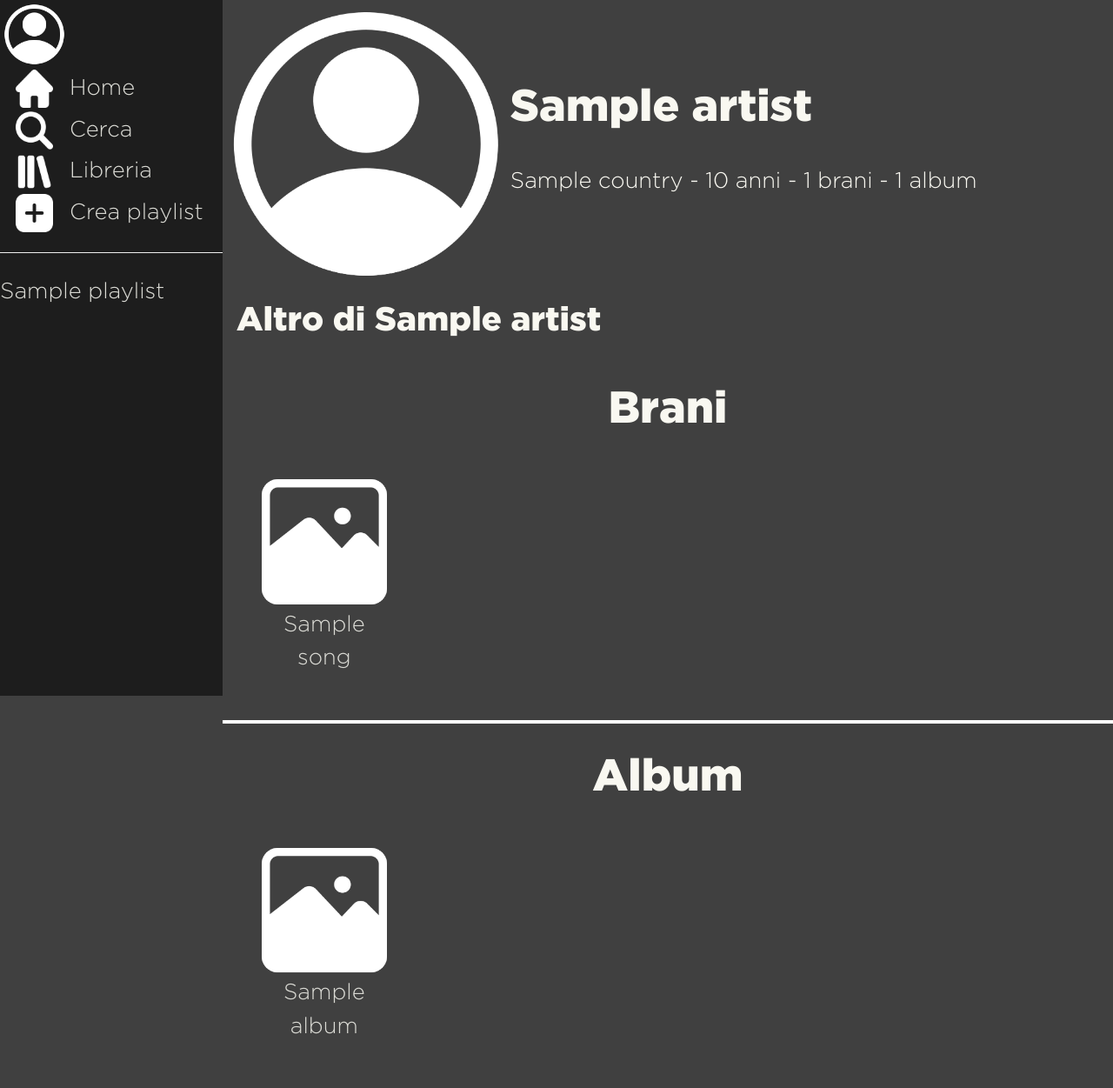
After one commit to Martino-Pistellato/Spotifake, a Python web app: template blueprints/artist/templates/show_artist.html in a window 1280 px wide. The commit adds this page. Shown: the whole page at 87% size. Run offline with Jinja, Linux system fonts and the light colour scheme; the template is opened without the code that fills it: most values are stand-ins (such as "Sample title", 1, 10 or a date in 2020).

```diff
--- a/blueprints/__init__.py
+++ b/blueprints/__init__.py
@@ -30,6 +30,7 @@ def create_app():
         from .lib import routes
         from .stats import routes
         from .song import routes
+        from .artist import routes
 
         # Register Blueprints
         app.register_blueprint(home.routes.home_bp)
@@ -41,6 +42,7 @@ def create_app():
         app.register_blueprint(lib.routes.library_bp)
         app.register_blueprint(stats.routes.stats_bp)
         app.register_blueprint(song.routes.song_bp)
+        app.register_blueprint(artist.routes.artist_bp)
 
         # Create Database
         db.create_all()
--- a/blueprints/album/routes.py
+++ b/blueprints/album/routes.py
@@ -152,10 +152,11 @@ def edit_album(album_id):
         else:
             restriction = False
 
+        at = album.Duration
+        start = datetime.datetime(10,10,10, hour=at.hour, minute=at.minute, second=at.second)
+
         if(album.Is_Restricted == True and restriction==False):
             songs = session.query(Songs).filter(Songs.Id.in_(session.query(AlbumsSongs.song_id).filter(AlbumsSongs.album_id==album_id)), Songs.Is_Restricted==True)
-            at = album.Duration
-            start = datetime.datetime(10,10,10, hour=at.hour, minute=at.minute, second=at.second)
             for s in songs:
                 st = s.Duration
                 minus = datetime.timedelta(seconds=st.second, minutes=st.minute, hours=st.hour)
--- a/blueprints/album/templates/show_album.html
+++ b/blueprints/album/templates/show_album.html
@@ -10,7 +10,7 @@
     <td>
       <h1>{{album.Name}}</h1>
       <p>
-        {{artist_name}} - {{n_songs}} - {{album.Duration}} - {{album.N_Likes}}
+        <a href="{{url_for('artist_bp.show_artist', artist_email=album.Artist)}}">{{artist_name}}</a> - {{n_songs}} brani - {{album.Duration}} - {{album.N_Likes}} like
       </p>
       {% if user.Profile=="Artist" and user.Email==album.Artist %}
         <a href="{{url_for('album_bp.show_songs_addable_album',album_id=album.Id)}}">
--- a/blueprints/album/templates/show_my_albums.html
+++ b/blueprints/album/templates/show_my_albums.html
@@ -9,7 +9,7 @@
                 <figure style="display:inline-block; width:15%;">
                     <a href="{{url_for('album_bp.show_album', album_id=a.Id, artist=a.Artist)}}"><img src="static\img\gallery.png" style="width:100%;"></a>
                     <figcaption style="text-align:center;">
-                        {{a.Name}}
+                        <span  style="display:inline-block; white-space: nowrap; overflow: hidden; text-overflow: ellipsis; max-width: 6ch;">{{a.Name}}</span>
                     </figcaption>
                     <figcaption style="text-align:center;">
                         <a href="{{url_for('album_bp.delete_album', album_id=a.Id)}}">
--- /dev/null
+++ b/blueprints/artist/templates/show_artist.html
@@ -0,0 +1,50 @@
+{% extends 'layout.html' %}
+
+{% block content %}
+
+<table>
+  <tr>
+    <td style="width:32%;">
+      <img src="..\..\static\img\profile.png" style="width:100%;">
+    </td>
+    <td>
+      <h1>{{artist.Name}}</h1>
+      <p>
+        {{artist.Country}} - {{age}} anni - {{n_songs}} brani - {{n_albums}} album
+      </p>
+    </td>
+  </tr>
+</table>
+
+<div class="w3-container"> <h2> Altro di {{artist.Name}} </h2> </div>
+<dl>
+    <h1 style="text-align: center;"> Brani </h1>
+    {% for s in songs %}
+    <dt style="display:inline;">
+      <a href="{{ url_for('song_bp.show_song',song_id=s.Id)}}">
+        <figure style="display:inline-block; width:15%;">
+          <img src="..\..\static\img\gallery.png" style="width:100%;">
+          <figcaption style="text-align:center;"> {{s.Name}} </figcaption>
+        </figure>
+      </a>
+    </dt>
+    {% endfor %}
+
+</dl>
+<hr style="height:0.3vw;border-width:0; background-color: white;">
+<dl>
+    <h1 style="text-align: center;"> Album </h1>
+    {% for a in albums %}
+    <dt style="display:inline;">
+      <a href="{{ url_for('album_bp.show_album',album_id=a.Id, artist=a.Artist)}}">
+        <figure style="display:inline-block; width:15%;">
+          <img src="..\..\static\img\gallery.png" style="width:100%;">
+          <figcaption style="text-align:center;"> {{a.Name}} </figcaption>
+        </figure>
+      </a>
+    </dt>
+    {% endfor %}
+
+</dl>
+
+{% endblock %}
--- a/blueprints/find/routes.py
+++ b/blueprints/find/routes.py
@@ -40,7 +40,7 @@ def find():
         else:
             like = True
         artist = session.query(Users).filter(Users.Email == s.Artist).first()
-        lst_s.append([s.Name, s.Duration, artist.Name, s.Id, like])
+        lst_s.append([s.Name, s.Duration, artist.Name, s.Id, like, artist.Email])
 
     for a in albums:
         if session.query(Users_liked_Albums).filter(Users_liked_Albums.album_id==a.Id, Users_liked_Albums.user_email==current_user.Email).first() is None:
--- a/blueprints/find/templates/find.html
+++ b/blueprints/find/templates/find.html
@@ -12,7 +12,7 @@
     {% for s in songs %}
         <div>
             <dt style="display: inline">
-                <img src="static\img\gallery.png" style="width:3%;"> <a href="{{url_for('song_bp.show_song',song_id=s[3])}}">{{s[0]}}</a> - {{s[1]}} - {{s[2]}}
+                <img src="static\img\gallery.png" style="width:3%;"> <a href="{{url_for('song_bp.show_song',song_id=s[3])}}">{{s[0]}}</a> - {{s[1]}} - <a href="{{url_for('artist_bp.show_artist', artist_email=s[5])}}">{{s[2]}}</a>
                 {% if s[4] == False %}
                     <a href="{{url_for('song_bp.add_to_liked_songs',song_id=s[3])}}">
                         <img src="static\img\like.png" style="width:5%; float: right; padding-right: 2%;">
@@ -32,7 +32,7 @@
     {% for a in albums %}
         <div>
             <dt style="display: inline">
-                <img src="static\img\gallery.png" style="width:3%;"> <a href="{{url_for('album_bp.show_album',album_id=a[3], artist=a[5])}}">{{a[0]}}</a> - {{a[1]}} - {{a[2]}}
+                <img src="static\img\gallery.png" style="width:3%;"> <a href="{{url_for('album_bp.show_album',album_id=a[3], artist=a[5])}}">{{a[0]}}</a> - {{a[1]}} - <a href="{{url_for('artist_bp.show_artist', artist_email=a[5])}}">{{a[2]}}</a>
                 {% if a[4] == False %}
                     <a href="{{url_for('album_bp.add_to_liked_albums',album_id=a[3])}}">
                         <img src="static\img\like.png" style="width:5%; float: right; padding-right: 2%;">
--- a/blueprints/lib/routes.py
+++ b/blueprints/lib/routes.py
@@ -60,6 +60,6 @@ def songs():
     lst_s=[]
     for s in songs:
         artist = session.query(Users).filter(Users.Email == s.Artist).first()
-        lst_s.append([s.Name, artist.Name, s.Genre, s.Duration, s.Id])
+        lst_s.append([s.Name, artist.Name, s.Genre, s.Duration, s.Id, artist.Email])
 
     return render_template("songs.html", playlists=playlists, user=current_user, songs=lst_s, albums=albums)
--- a/blueprints/lib/templates/albums.html
+++ b/blueprints/lib/templates/albums.html
@@ -47,7 +47,7 @@
         {% for a in albums %}
         <tr>
             <td> <a href="{{url_for('album_bp.show_album', album_id = a[5], artist=a[6])}}"><img src="static\img\gallery.png" style="width:10% ;">{{a[0]}}</a>  </td>
-            <td style="text-align:center;"> {{a[1]}} </td>
+            <td style="text-align:center;"> <a href="{{url_for('artist_bp.show_artist', artist_email=a[6])}}">{{a[1]}} </a> </td>
             <td style="text-align:center;"> {{a[2]}} </td>
             <td style="text-align:center;"> {{a[3]}} </td>
             <td style="text-align:right;"> {{a[4]}} </td>
--- a/blueprints/lib/templates/songs.html
+++ b/blueprints/lib/templates/songs.html
@@ -47,7 +47,7 @@
         <tr>
 
             <td> <a href="{{url_for('song_bp.show_song', song_id = s[4])}}"><img src="static\img\gallery.png" style="width:10% ;">{{s[0]}}</a> </td>
-            <td style="text-align:center;"> {{s[1]}} </td>
+            <td style="text-align:center;"><a href="{{url_for('artist_bp.show_artist', artist_email=s[5])}}">{{s[1]}}</a></td>
             <td style="text-align:center;"> {{s[2]}} </td>
             <td style="text-align:center;">
                 {% for a in albums %}
--- a/blueprints/song/templates/show_my_songs.html
+++ b/blueprints/song/templates/show_my_songs.html
@@ -10,7 +10,8 @@
                 <figure style="display:inline-block; width:15%;">
                     <img src="static\img\gallery.png" style="width:100%;">
                     <figcaption style="text-align:center;">
-                        {{s.Name}}
+                        <span  style="display:inline-block; white-space: nowrap; overflow: hidden; text-overflow: ellipsis; max-width: 6ch;">{{s.Name}}</span>
+
                     </figcaption>
                     <figcaption style="text-align:center;">
                         <a href="{{url_for('song_bp.delete_song',song_id=s.Id)}}">
--- a/blueprints/song/templates/show_song.html
+++ b/blueprints/song/templates/show_song.html
@@ -10,7 +10,7 @@
         <td>
             <h1>{{song.Name}}</h1>
             <p>
-              {{artist_name}} - {{song.Duration}} - {{song.Genre}} - {{song.N_Likes}}
+              <a href="{{url_for('artist_bp.show_artist', artist_email=song.Artist)}}">{{artist_name}}</a> - {{song.Duration}} - {{song.Genre}} - {{song.N_Likes}} like
             </p>
             {% if like == False %}
                 <a href="{{url_for('song_bp.add_to_liked_songs',song_id=song.Id)}}">
--- a/blueprints/stats/templates/stats.html
+++ b/blueprints/stats/templates/stats.html
@@ -11,13 +11,13 @@
             google.charts.load('current', {'packages':['corechart']});
             google.charts.setOnLoadCallback(drawChart);
 
-            let countries = data['dati'];
+            //let countries = data['dati'];
             const table =[["Paese","Numero ascoltatori"]];
 
             function drawChart(){
                 for (const [key, value] of Object.entries(data['dati'])){
                     let row = [];
-                    row.push(hey);
+                    row.push(key);
                     row.push(value);
                     table.push(row);
                 }
```
Also changed, not shown: blueprints/artist/routes.py (added, +41 -0 lines), blueprints/lib/templates/library.html (+9 -0 lines), blueprints/playlist/templates/add_songs.html (+33 -4 lines), blueprints/playlist/templates/show_playlist_content.html (+2 -8 lines).
